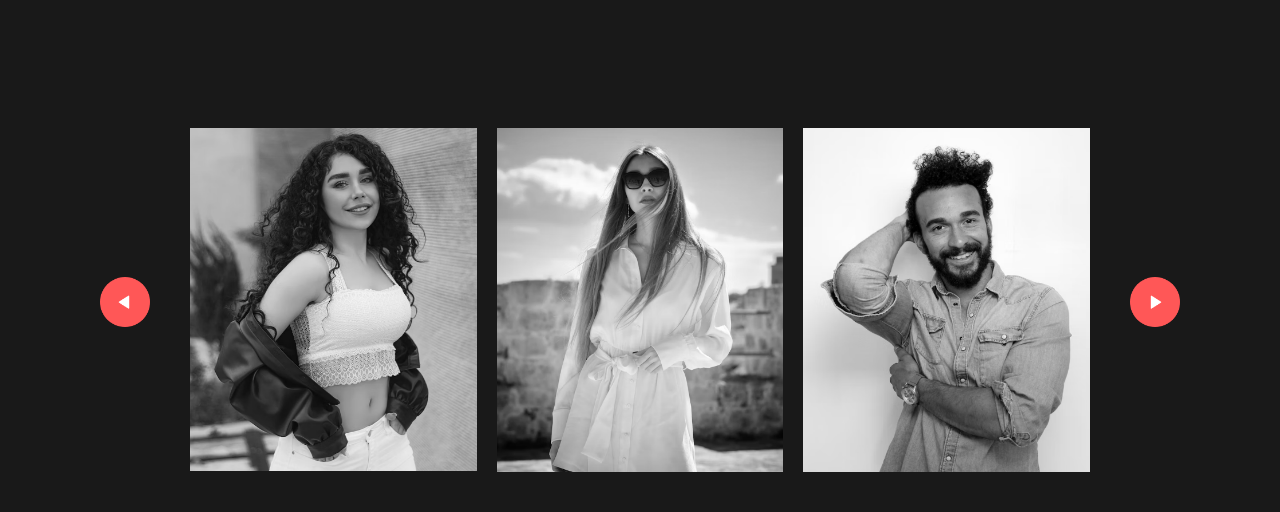
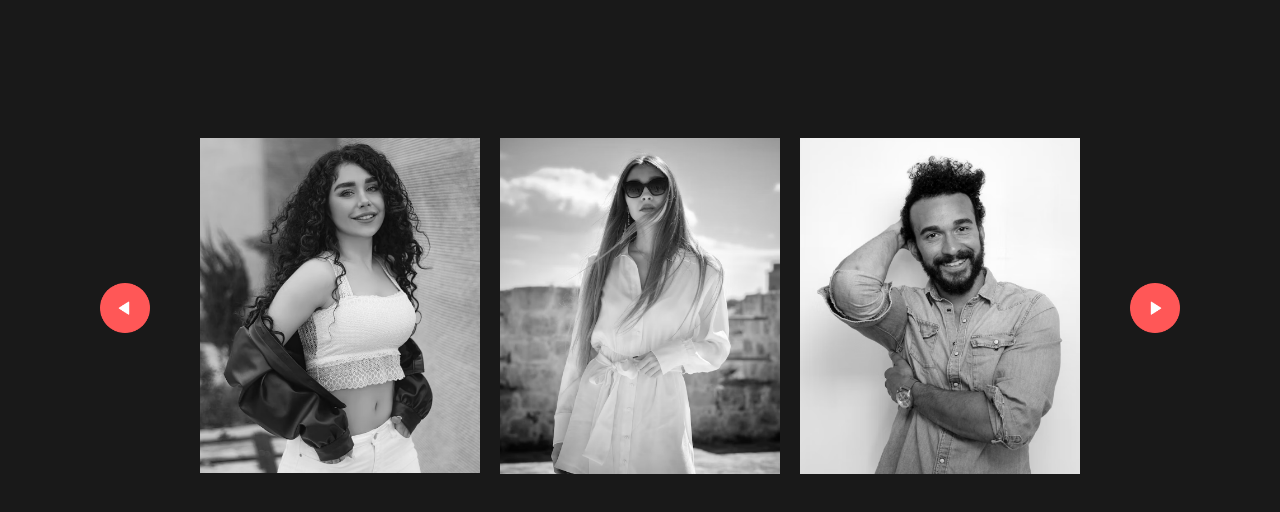
Before and after one commit to sadanmian/Image-Gallery, a plain HTML site: page index.html in a window 1280 px wide. Drawn offline with Linux system fonts and the light colour scheme.

Commit message:
bug remove

```diff
--- a/style.css
+++ b/style.css
@@ -2,7 +2,6 @@
     margin: 0;
     padding: 0;
     box-sizing: border-box;
-    font-family: 'Lucida Sans', 'Lucida Sans Regular', 'Lucida Grande', 'Lucida Sans Unicode', Geneva, Verdana, sans-serif;
 }
 
 body {
@@ -21,6 +20,7 @@ body {
     grid-template-columns: auto auto auto;
     grid-gap: 20px;
     flex: none;
+    padding: 10px;
 }
 
 .gallery div img {
```
